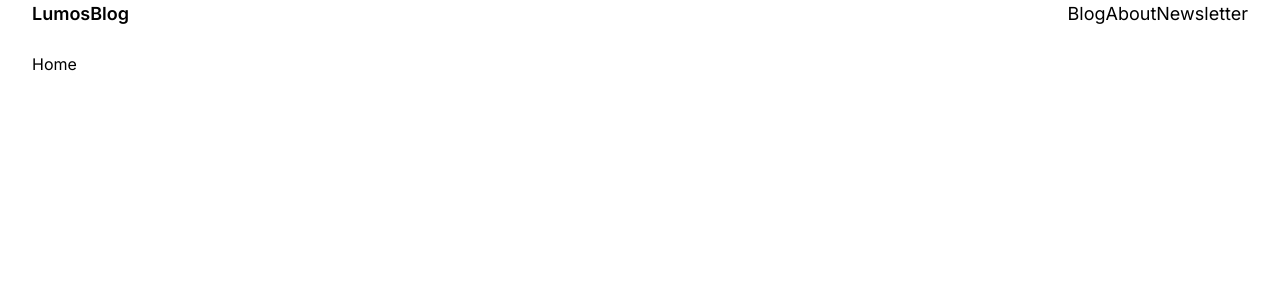
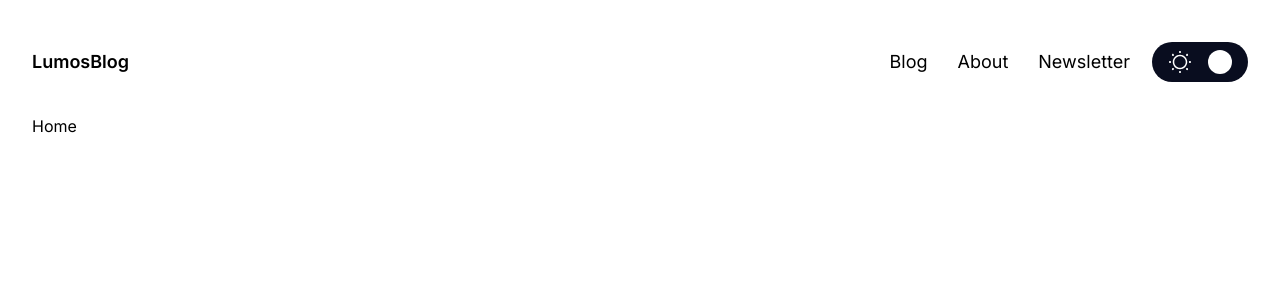
Before and after one commit to ignasiusadhitia/mini-project-08, a React (Vite) app: page / in a window 1280 px wide. Shown: the top 300 px of the page. Built offline with nearby package versions, Linux system fonts and the light colour scheme.

Commit message:
feat: add navbar component

```diff
--- a/eslint.config.js
+++ b/eslint.config.js
@@ -26,7 +26,7 @@ export default [
       'import/resolver': {
         alias: {
           map: [
-            ['@assets', './src/assets'],
+            ['@icons', './src/assets/icons'],
             ['@components', './src/components'],
             ['@hooks', './src/hooks'],
             ['@pages', './src/pages'],
--- a/jsconfig.json
+++ b/jsconfig.json
@@ -2,7 +2,7 @@
   "compilerOptions": {
     "baseUrl": "./",
     "paths": {
-      "@assets/*": ["src/assets/*"],
+      "@icons": ["src/assets/icons/index.js"],
       "@components": ["src/components/index.js"],
       "@hooks/*": ["src/hooks/*"],
       "@pages": ["src/pages/index.js"],
--- /dev/null
+++ b/src/assets/icons/index.js
@@ -0,0 +1,2 @@
+export { default as Sun } from './sun.svg?react';
+export { default as Moon } from './moon.svg?react';
--- a/src/components/Navbar.jsx
+++ b/src/components/Navbar.jsx
@@ -1,6 +1,8 @@
-import React from 'react';
+import React, { useState } from 'react';
 
 import { Link } from 'react-router-dom';
+
+import { Moon, Sun } from '@icons';
 
 const navLinks = [
   {
@@ -18,23 +20,39 @@ const navLinks = [
 ];
 
 const Navbar = () => {
+  const [theme, setTheme] = useState('light');
+
+  const toggleTheme = () => {
+    setTheme(theme === 'light' ? 'dark' : 'light');
+  };
   return (
-    <nav className="container flex items-start justify-between">
+    <nav className="container flex items-center justify-between py-2.5 mt-7.5 mb-5">
       {/* Logo */}
-      <div>
+      <Link to="/">
         <span className="font-semibold text-lg">LumosBlog</span>
-      </div>
-      <div>
+      </Link>
+
+      <div className="flex items-center gap-3.5">
         {/* Navigation Links */}
-        <ul className="flex">
+        <ul className="flex items-center gap-3.5">
           {navLinks.map((link) => (
-            <li key={link.label} className="text-lg">
+            <li key={link.label} className="text-lg p-2">
               <Link to={link.href}>{link.label}</Link>
             </li>
           ))}
         </ul>
-        <div>
-          <div className="w-6 h-6 rounded-full"></div>
+        {/* Theme Toggle */}
+        <div
+          className={`flex items-center relative py-2 px-4 gap-4 rounded-3.5xl transition-all duration-300 ease-in-out ${theme === 'light' ? ' bg-black-4' : ' bg-white'}`}
+        >
+          <div
+            className={`w-6 h-6 rounded-full  absolute cursor-pointer transition-all duration-300 ease-in-out ${
+              theme === 'light' ? 'left-14 bg-white' : 'left-4 bg-black-4'
+            }`}
+            onClick={toggleTheme}
+          ></div>
+          <Sun className="cursor-pointer" />
+          <Moon className="cursor-pointer" />
         </div>
       </div>
     </nav>
--- a/tailwind.config.js
+++ b/tailwind.config.js
@@ -46,6 +46,12 @@ export default {
           '2xl': '1216px',
         },
       },
+      margin: {
+        7.5: '30px',
+      },
+      borderRadius: {
+        '3.5xl': '2rem',
+      },
     },
   },
   plugins: [],
--- a/vite.config.js
+++ b/vite.config.js
@@ -10,7 +10,7 @@ export default defineConfig({
   plugins: [react(), svgr()],
   resolve: {
     alias: {
-      '@assets': path.resolve('src/assets'),
+      '@icons': path.resolve('src/assets/icons'),
       '@components': path.resolve('src/components'),
       '@hooks': path.resolve('src/hooks'),
       '@pages': path.resolve('src/pages'),
```
Also changed, not shown: src/assets/icons/moon.svg (added), src/assets/icons/sun.svg (added).
